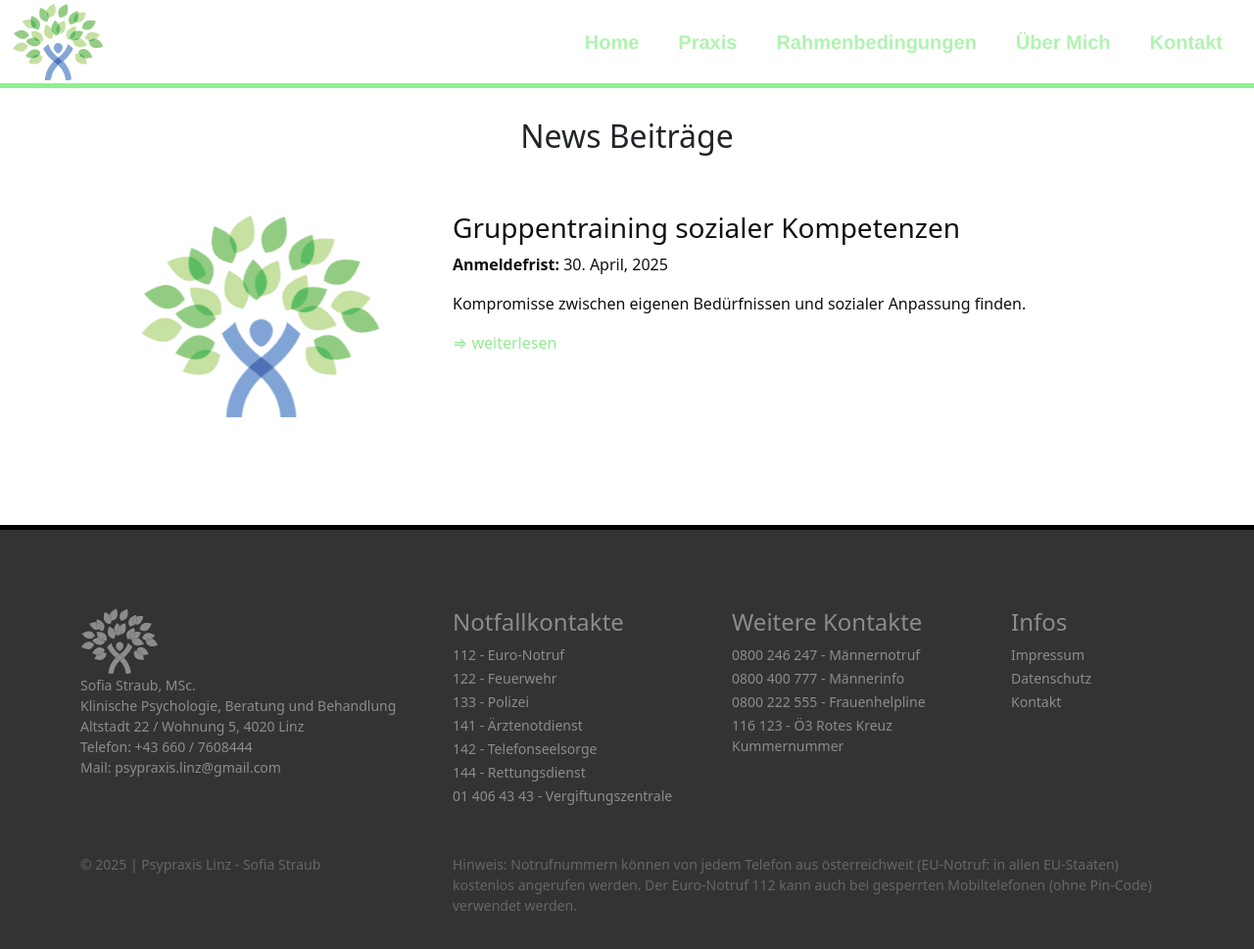
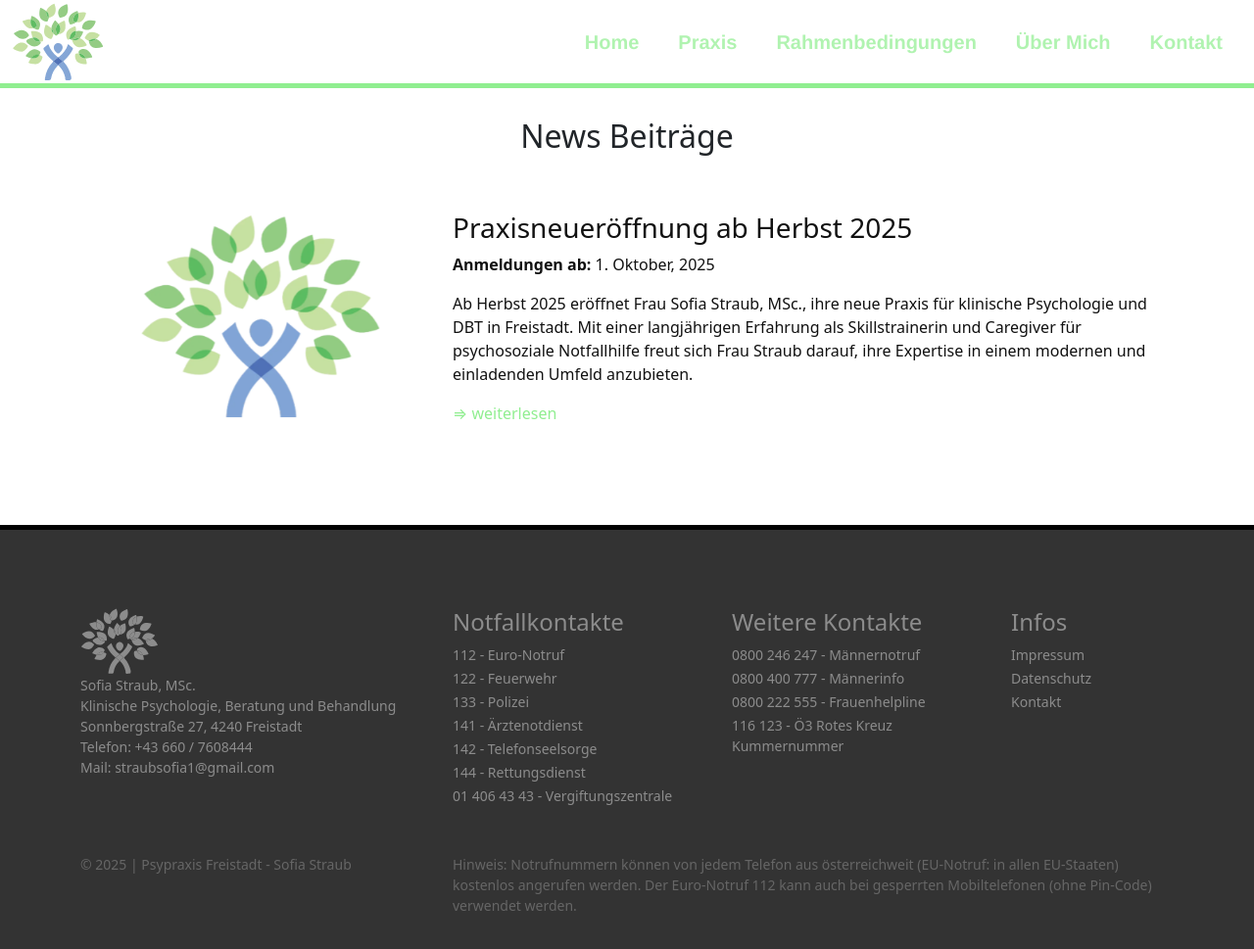
Before and after one commit to psypraxisstraub/psypraxisstraub.github.io, a Jekyll site: the page built from blog/index.html, in a window 1280 px wide and 970 px high. Shown: the whole window at 98% size. Built offline with Jekyll 4.4.1, drawn with Linux system fonts in a browser that asks for light colours; some web fonts are replaced; the list of posts is cut into pages by our own code.

Commit message:
Apply changes for neueröffnung

```diff
--- a/_config.yml
+++ b/_config.yml
@@ -18,16 +18,16 @@
 # You can create any custom variable you would like, and they will be accessible
 # in the templates via {{ site.myvariable }}.
 
-title: Psypraxis Linz
+title: Psypraxis Freistadt
 title_tail: " - Straub"
-email: sofiastraub2@gmail.com
+email: straubsofia1@gmail.com
 description: >- # this means to ignore newlines until "baseurl:"
-  Website of psypraxis linz.
+  Website of psypraxis Freistadt.
 baseurl: "" # the subpath of your site, e.g. /blog
-url: "https://www.psypraxis-linz.at" # the base hostname & protocol for your site, e.g. http://example.com
+url: "https://www.psypraxis-freistadt.at" # the base hostname & protocol for your site, e.g. http://example.com
 lang: en
 author: Sofia Straub
-keywords: psypraxis, sofia straub, psypraxis linz, klinische psychologin
+keywords: psypraxis, sofia straub, psypraxis freistadt, klinische psychologin
 twitter_username: psypraxis
 github_username: psypraxis
 
--- a/_includes/footer.html
+++ b/_includes/footer.html
@@ -9,9 +9,9 @@
             </div>
             <div>Sofia Straub, MSc.</div>
             <div>Klinische Psychologie, Beratung und Behandlung</div>
-            <div>Altstadt 22 / Wohnung 5, 4020 Linz</div>
+            <div>Sonnbergstraße 27, 4240 Freistadt</div>
             <div>Telefon: +43 660 / 7608444</div>
-            <div><a href="mailto:psypraxis.linz@gmail.com">Mail: psypraxis.linz@gmail.com</a></div>
+            <div><a href="mailto:straubsofia1@gmail.com">Mail: straubsofia1@gmail.com</a></div>
          </div>
          <div class="col-md-3">
             <h4>Notfallkontakte</h4>
@@ -45,7 +45,7 @@
       </div>
       <div class="row extra-info">
          <div class="col-md-4">
-            &copy; 2025 | Psypraxis Linz - Sofia Straub
+            &copy; 2025 | Psypraxis Freistadt - Sofia Straub
          </div>
          <div class="col-md-8">
             Hinweis: Notrufnummern können von jedem Telefon aus österreichweit (EU-Notruf: in allen EU-Staaten) kostenlos angerufen werden. Der Euro-Notruf 112 kann auch bei gesperrten Mobiltelefonen (ohne Pin-Code) verwendet werden.
--- a/_includes/header.html
+++ b/_includes/header.html
@@ -6,7 +6,7 @@
         </div>
         <div class="col-lg-5 col-md-7 col-sm-12 col-xs-12 align-self-center">
             <div class="header-welcome-container">
-                <h1 class="x-bold">Herzlich Willkommen bei Psypraxis-Linz!</h1>
+                <h1 class="x-bold">Herzlich Willkommen bei Psypraxis-Freistadt!</h1>
                 <h3>Sofia Straub, MSc.</h3>
                 <h3><em>Klinische Psychologin</em></h3>
             </div>
--- a/_posts/2025-03-24-gruppentraining.md
+++ /dev/null
@@ -1,48 +0,0 @@
----
-layout: post
-lang: de
-title: "Gruppentraining sozialer Kompetenzen"
-description: Gruppentherapie zu sozialen Kompetenzen.
-keywords: Gruppentraining, GSK
-date: 2025-03-24 17:00 +0200
-periodprefix: Anmeldefrist
-perioddate: 2025-04-30 17:00 +0200
-categories:
-  - "Neues"
-author: Sofia
-image: /blog/resources/2025-03-24-gruppentraining/logo.PNG
----
-Kompromisse zwischen eigenen Bedürfnissen und sozialer Anpassung finden.
-
-<!--more-->
-
-- Altersgruppe: Jugendliche ab 16 Jahren und junge Erwachsene bis 21 Jahre
-- Gruppengröße: 4 bis 6 Teilnehmende (m/w/d)
-- Gruppentraining in 6 Terminen
-- Teilnahmevoraussetzungen: Deutschkenntnisse, Bereitschaft zum Austausch in der Gruppe
-
-| Termine                       | Inhalte                                                                             |
-| ----------------------------- | ----------------------------------------------------------------------------------- |
-| 08.05.2025, 16:30 – 18:30 Uhr | Einführung in das Erklärungsmodell und Blick auf mögliche soziale Herausforderungen |
-| 22.05.2025, 16:30 – 18:30 Uhr | Diskriminationstraining und Rechte durchsetzen                                      |
-| 05.06.2025, 16:30 – 18:30 Uhr | Analyse von Selbstverbalisationen                                                   |
-| 12.06.2025, 16:30 – 18:30 Uhr | Selbstsicheres Verhalten in Beziehungen                                             |
-| 26.06.2025, 16:30 – 18:30 Uhr | Sympathie gewinnen                                                                  |
-| 03.07.2025, 16:30 – 18:30 Uhr | Diskrimination von Situationstypen und Abschlusspräsentation                        |
-
-
-<br />
-<span class="post-highlight">Ort:</span> Gemeinschaftspraxis Pikralida, Altstadt 22, Wohnung 5, 4020 Linz
-<br /><br />
-<span class="post-highlight">Kursgebühr:</span> 300 Euro (Möglichkeit des Kostenzuschusses von Ihrer Versicherung)
-<br /><br />
-<span class="post-highlight">Anmeldung:</span>
-- Per Mail an: psy.praxislinz@gmail.com
-- Anmeldefrist bis 30.04.2025
-
-<br />
-<div class="post-closing">
-Auf Ihr Kommen freut sich Frau Sofia Straub, MSc.!<br />
-Klinische Psychologin, Skillstrainerin nach DBT, Caregiver für psychosoziale Notfallhilfe
-</div>
-<br />
--- /dev/null
+++ b/_posts/2025-10-13-neueroeffnung.md
@@ -0,0 +1,27 @@
+---
+layout: post
+lang: de
+title: "Praxisneueröffnung ab Herbst 2025"
+description: Neueröffnung der Praxis im Herbst 2025
+keywords: Eröffnung
+date: 2025-03-24 17:00 +0200
+periodprefix: Anmeldungen ab
+perioddate: 2025-10-01 17:00 +0200
+categories:
+  - "Neues"
+author: Sofia
+image: /blog/resources/2025-10-13-neueroeffnung/logo.PNG
+---
+
+Ab Herbst 2025 eröffnet Frau Sofia Straub, MSc., ihre neue Praxis für klinische Psychologie und DBT in Freistadt. Mit einer langjährigen Erfahrung als Skillstrainerin und Caregiver für psychosoziale Notfallhilfe freut sich Frau Straub darauf, ihre Expertise in einem modernen und einladenden Umfeld anzubieten.
+
+<!--more-->
+
+Die Praxis richtet sich an Menschen, die Unterstützung in Krisenzeiten benötigen oder langfristige psychologische Begleitung suchen. Ab sofort sind noch Termine verfügbar – sichern Sie sich rechtzeitig einen Platz und profitieren Sie von einem maßgeschneiderten Therapieansatz, der Ihnen hilft, Ihre persönlichen Ziele zu erreichen.
+
+<br />
+<div class="post-closing">
+Auf Ihr Kommen freut sich Frau Sofia Straub, MSc.!<br />
+Klinische Psychologin, Skillstrainerin nach DBT, Caregiver für psychosoziale Notfallhilfe
+</div>
+<br />
```
Also changed, not shown: _includes/contact.html (+4 -4 lines), assets/js/custom/map.js (+5 -5 lines), blog/resources/2025-10-13-neueroeffnung/logo.PNG (added).
